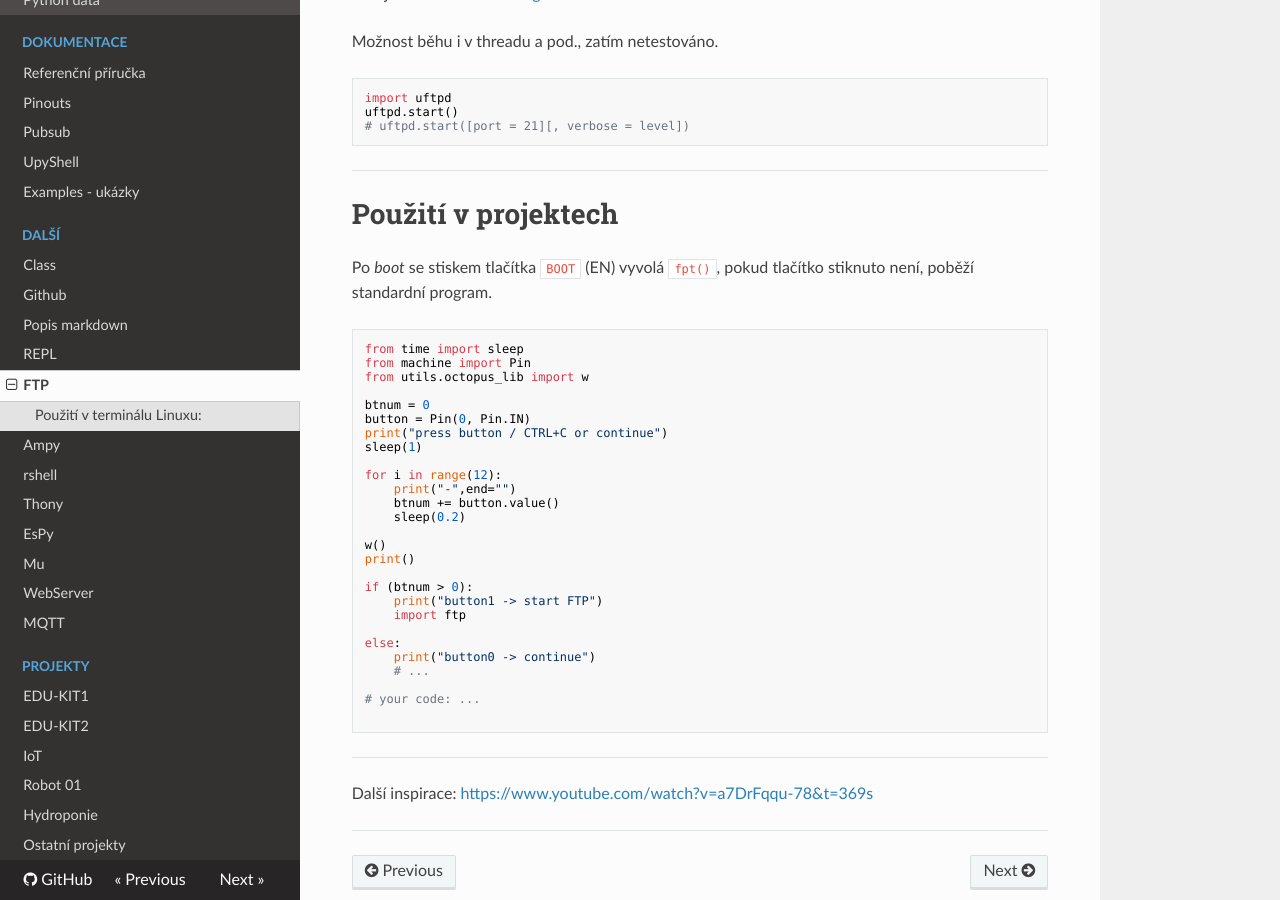
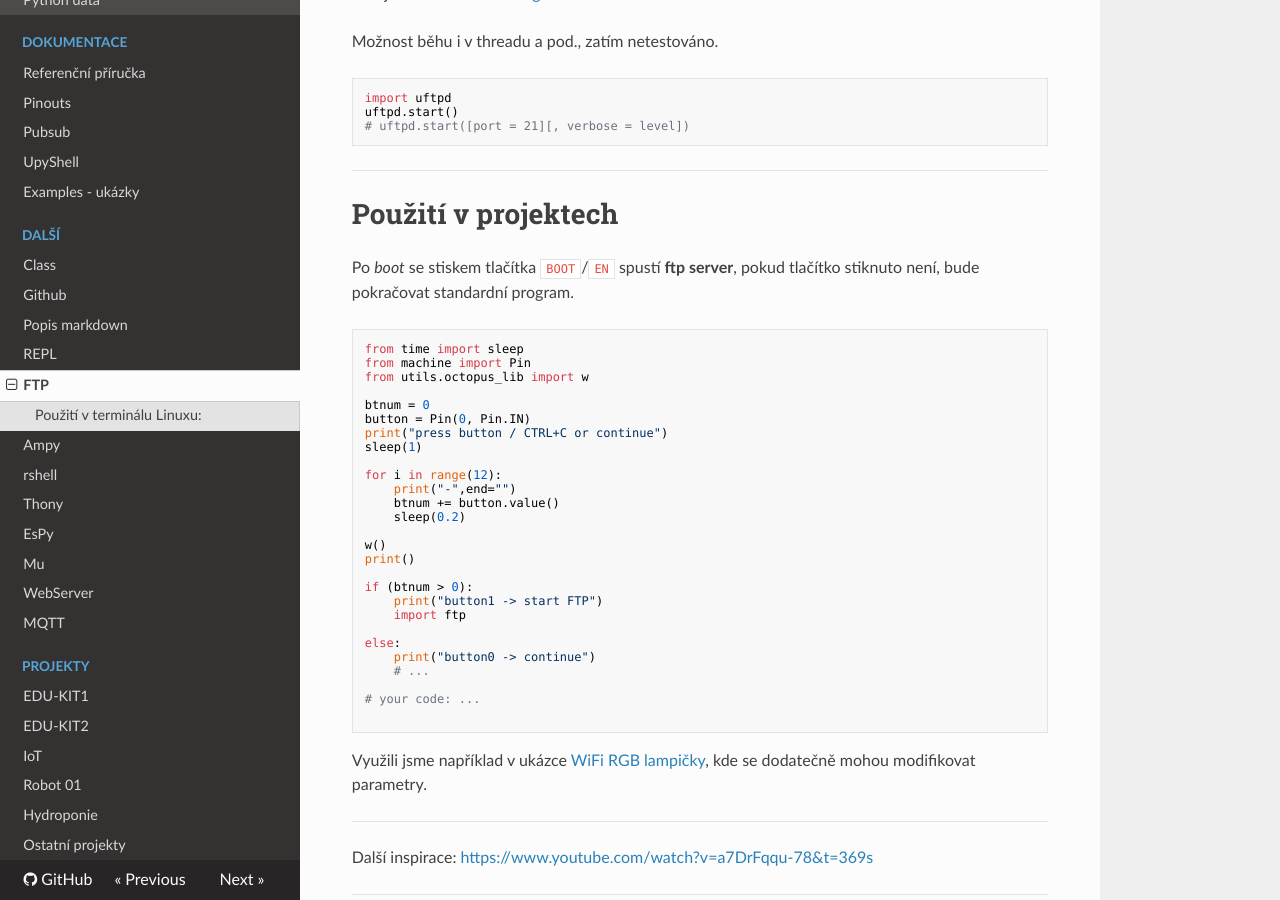
Before and after one commit to octopuslab-cz/docs_octopuslab_cz, an MkDocs documentation site: the page built from docs/ftp.md, in a window 1280 px wide and 900 px high, scrolled down 835 px. Built offline with MkDocs 1.6.1, drawn with Linux system fonts in a browser that asks for light colours; nearby versions of some CDN libraries.

Commit message:
link to example

````diff
--- a/docs/ftp.md
+++ b/docs/ftp.md
@@ -52,7 +52,8 @@ uftpd.start()
 
 
 # Použití v projektech
-Po *boot* se stiskem tlačítka `BOOT` (EN) vyvolá `fpt()`, pokud tlačítko stiknuto není, poběží standardní program.
+
+Po *boot* se stiskem tlačítka `BOOT`/`EN` spustí **ftp server**, pokud tlačítko stiknuto není, bude pokračovat standardní program.
 
 ```python
 from time import sleep
@@ -84,7 +85,7 @@ else:
 
 ```
 
-
+Využili jsme například v ukázce [WiFi RGB lampičky](https://github.com/octopusengine/octopuslab/blob/master/projects/webserver1/main-www-rgb.py), kde se dodatečně mohou modifikovat parametry.
 
 ---
 
````
